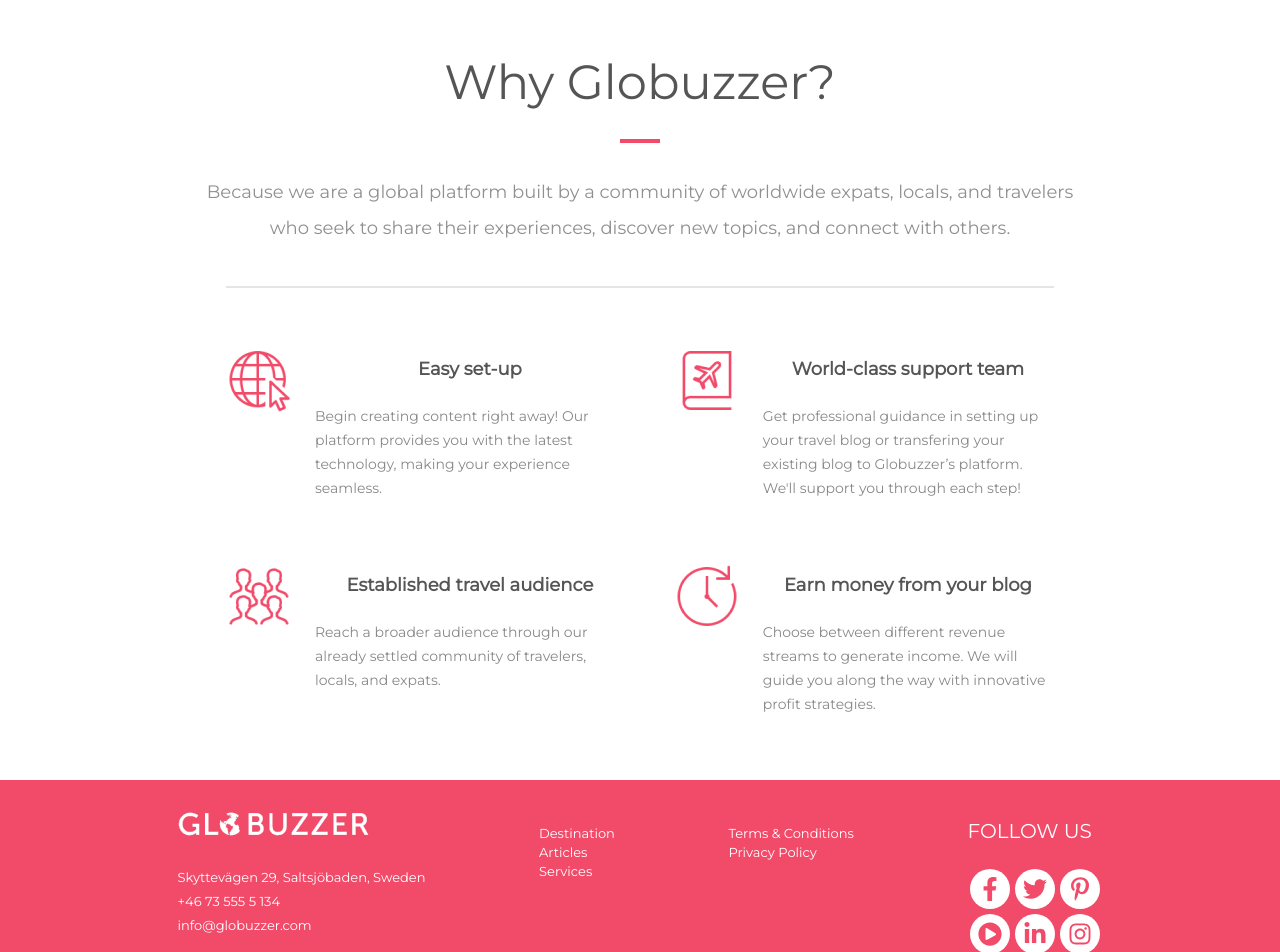
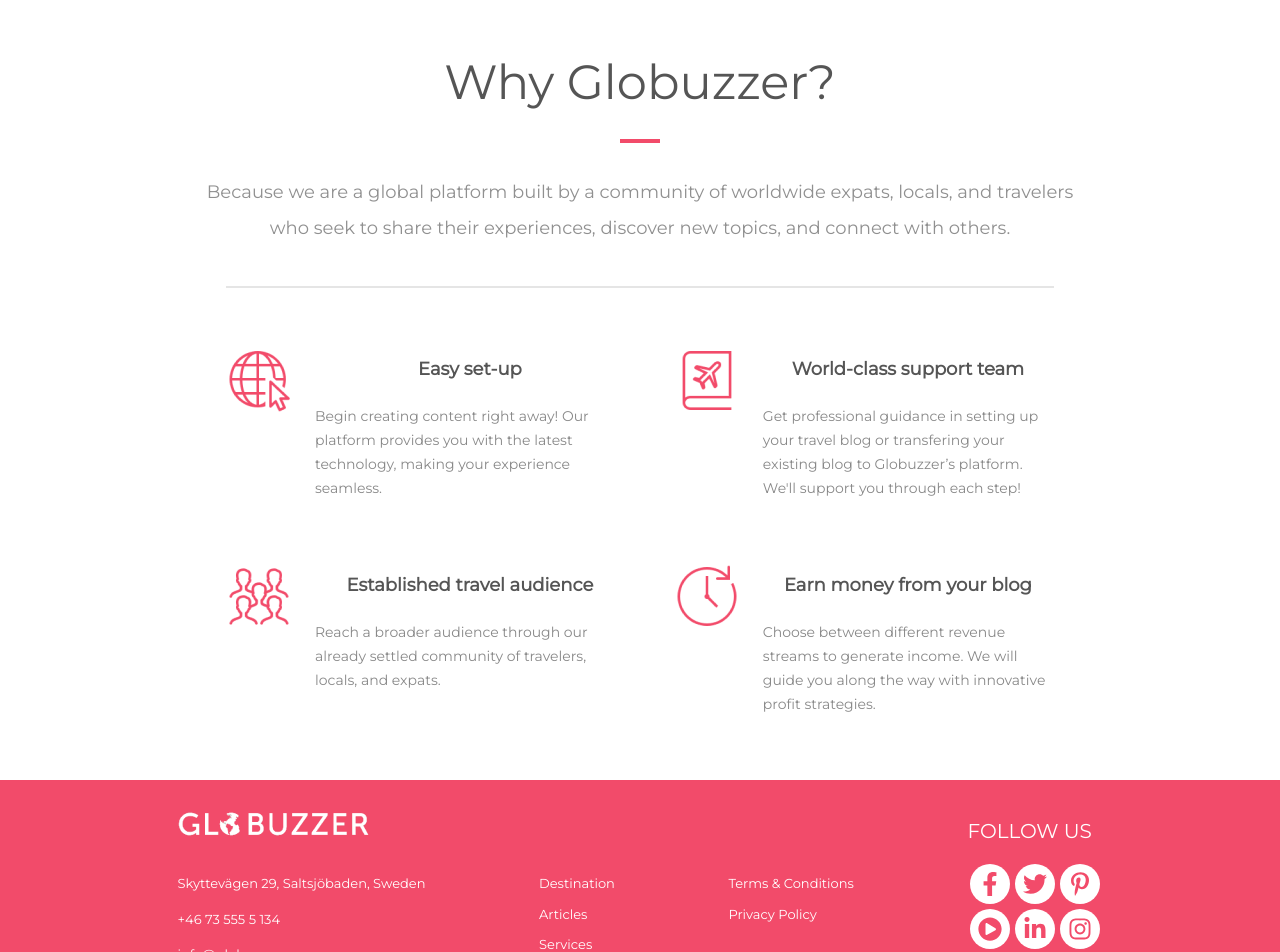
Before and after one commit to tarcea/why-globuzzer, a React (Create React App) app: page / in a window 1280 px wide. Shown: the top 952 px of the page. Built offline with nearby package versions, Linux system fonts and the light colour scheme.

Commit message:
link columns aligned

```diff
--- a/src/components/Footer/Footer.css
+++ b/src/components/Footer/Footer.css
@@ -40,12 +40,20 @@
   padding-top: 30px;
 }
 
+.column-one {
+  display: flex;
+  flex-direction: column;
+  align-items: flex-start;
+  padding-top: 30px;
+}
+
+
 .link-column a {
   font-family: Montserrat;
   font-style: normal;
   font-weight: 500;
   font-size: 13px;
-  line-height: 146.28%;
+  line-height: 235%;
   color: #FFFFFF;
 }
 
@@ -58,7 +66,7 @@
   font-style: normal;
   font-weight: 500;
   font-size: 20px;
-  line-height: 146.28%;
+  line-height: 100%;
   color: #FFFFFF;
 }
 
@@ -90,6 +98,10 @@
   align-items: center;
 }
 
+.icon-column {
+
+}
+
 
 /*©COPYRIGHT*/
 .footer-copyright {
--- a/src/components/Footer/FooterContact.js
+++ b/src/components/Footer/FooterContact.js
@@ -18,13 +18,19 @@
           </div>
         </div>
         <div className="link-column">
+        <div></div>
+        <div className="column-one">
           <a href="https://globuzzer.com/#section_newcity">Destination</a>
           <a href="https://globuzzer.com/#featured_articles">Articles</a>
           <a href="https://globuzzer.com/#aux_services">Services</a>
         </div>
+        </div>
         <div className="link-column">
+        <div></div>
+        <div className="column-one">
           <a href="https://www.mightynetworks.com/terms-of-use">Terms & Conditions</a>
           <a href="https://www.mightynetworks.com/privacy-policy">Privacy Policy</a>
+        </div>
         </div>
         <div className="icon-column">
           <p className="follow-us">FOLLOW US</p>
```
